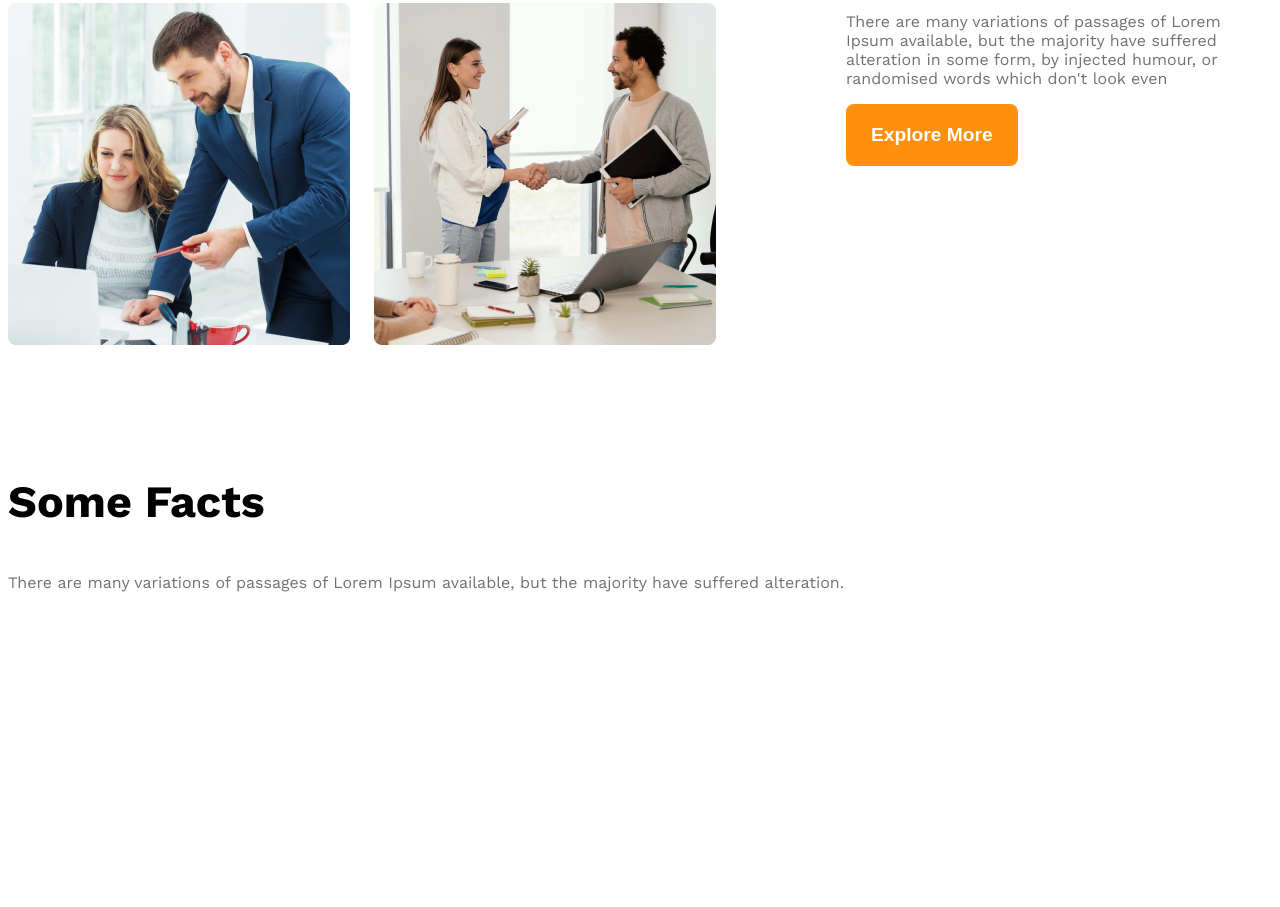
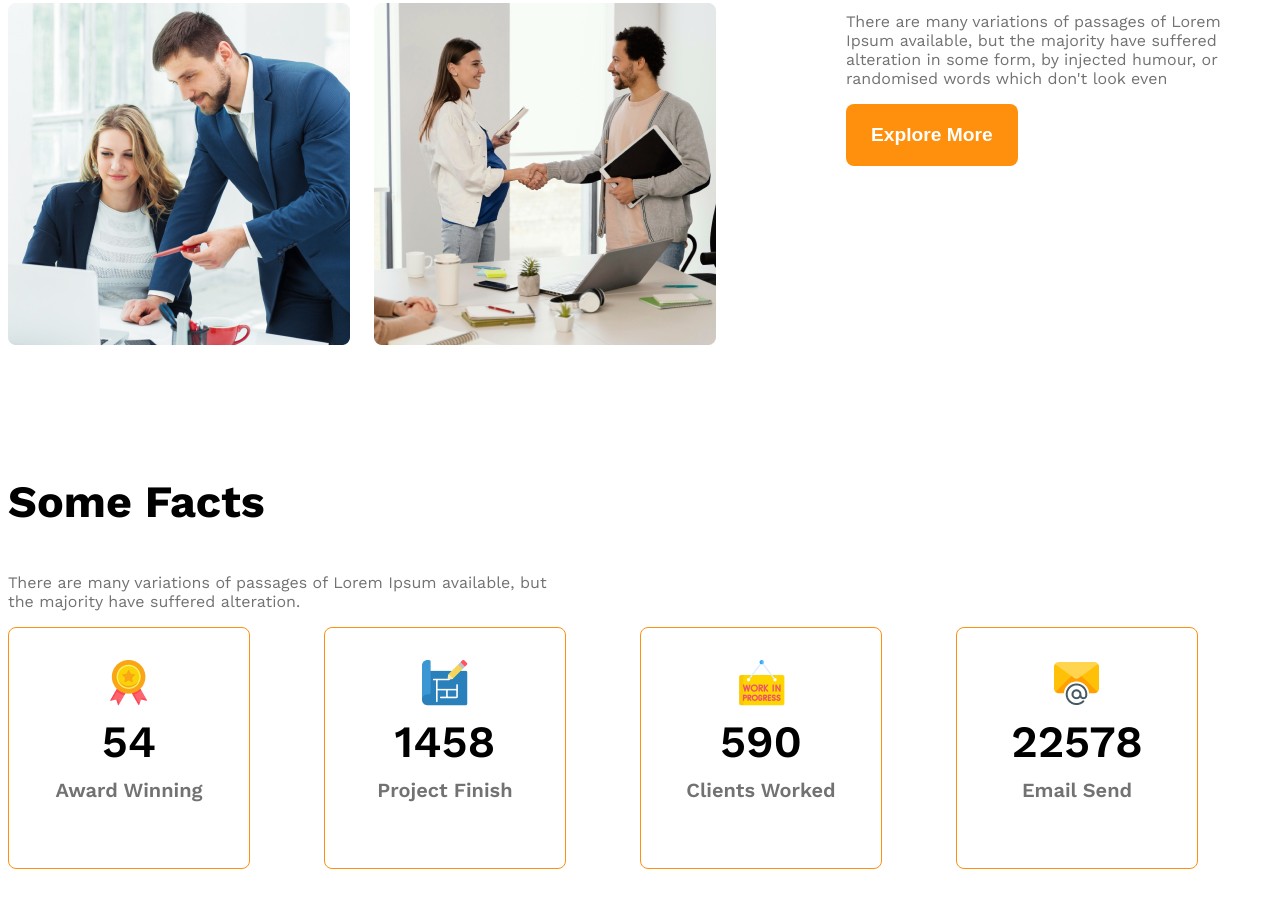
Before and after one commit to kingofdev-sujon/g3-architect-website, a plain HTML site: page index.html in a window 1280 px wide. Shown: the part 1676-2583 px from the top of the page. Before the commit the page ends 2557 px from the top, so only its background shows below. Drawn offline with nearby package versions, Linux system fonts and the light colour scheme.

Commit message:
work on some fact

```diff
--- a/index.html
+++ b/index.html
@@ -52,25 +52,37 @@
         <!-- features will enjoy -->
         <section>
             <h3 class="section-title">Some Facts</h3>
-            <p class="text-light-gray">
+            <p class="text-light-gray fact-description">
                 There are many variations of passages of Lorem Ipsum available, but the majority have suffered alteration.
             </p>
             <div class="facts-container">
-                <div class="fact">
-                    <img src="" alt="" class="fact-icon h4 fact-number">
-                    <h5 class="fact-name"></h5>
+                <div class="fact-card display-flex">
+                    <div>
+                        <img src="images/icons/ribon.png" alt="" class="fact-icon">
+                        <h4 class="fact-number">54</h4>
+                        <h5 class="fact-name text-light-gray">Award Winning</h5>
+                    </div>
                 </div>
-                <div class="fact">
-                    <img src="" alt="" class="fact-icon h4 fact-number">
-                    <h5 class="fact-name"></h5>
+                <div class="fact-card display-flex">
+                    <div>
+                        <img src="images/icons/projects.png" alt="" class="fact-icon">
+                        <h4 class="fact-number">1458</h4>
+                        <h5 class="fact-name text-light-gray">Project Finish</h5>
+                    </div>
                 </div>
-                <div class="fact">
-                    <img src="" alt="" class="fact-icon h4 fact-number">
-                    <h5 class="fact-name"></h5>
+                <div class="fact-card display-flex">
+                    <div>
+                        <img src="images/icons/customers.png" alt="" class="fact-icon">
+                        <h4 class="fact-number">590</h4>
+                        <h5 class="fact-name text-light-gray">Clients Worked</h5>
+                    </div>
                 </div>
-                <div class="fact">
-                    <img src="" alt="" class="fact-icon h4 fact-number">
-                    <h5 class="fact-name"></h5>
+                <div class="fact-card display-flex">
+                    <div>
+                        <img src="images/icons/email.png" alt="" class="fact-icon">
+                        <h4 class="fact-number">22578</h4>
+                        <h5 class="fact-name text-light-gray">Email Send</h5>
+                    </div>
                 </div>
             </div>
         </section>
--- a/styles/architect.css
+++ b/styles/architect.css
@@ -121,6 +121,38 @@
     font-weight: 500;
 }
 
+/* some fact related style */
+.facts-container{
+    display: grid;
+    grid-template-columns: repeat(4, 1fr);
+}
+.fact-card{
+    border: 1px solid #FF900E;
+    width: 240px;
+    height: 240px;
+    border-radius: 8px;
+    align-items: center;
+    text-align: center;
+    justify-content: center;
+
+}
+
+.fact-number{
+    font-size: 2.8rem;
+    font-weight: 600;
+    margin-top: 5px;
+    margin-bottom: 10px;
+}
+
+.fact-name{
+    font-size: 1.25rem;
+    font-weight: 600;
+    margin-top: 5px;
+}
+
+.fact-description{
+    max-width: 540px;
+}
 /* responsive media query */
 @media screen and (max-width: 576px) {
     .navbar,
```
